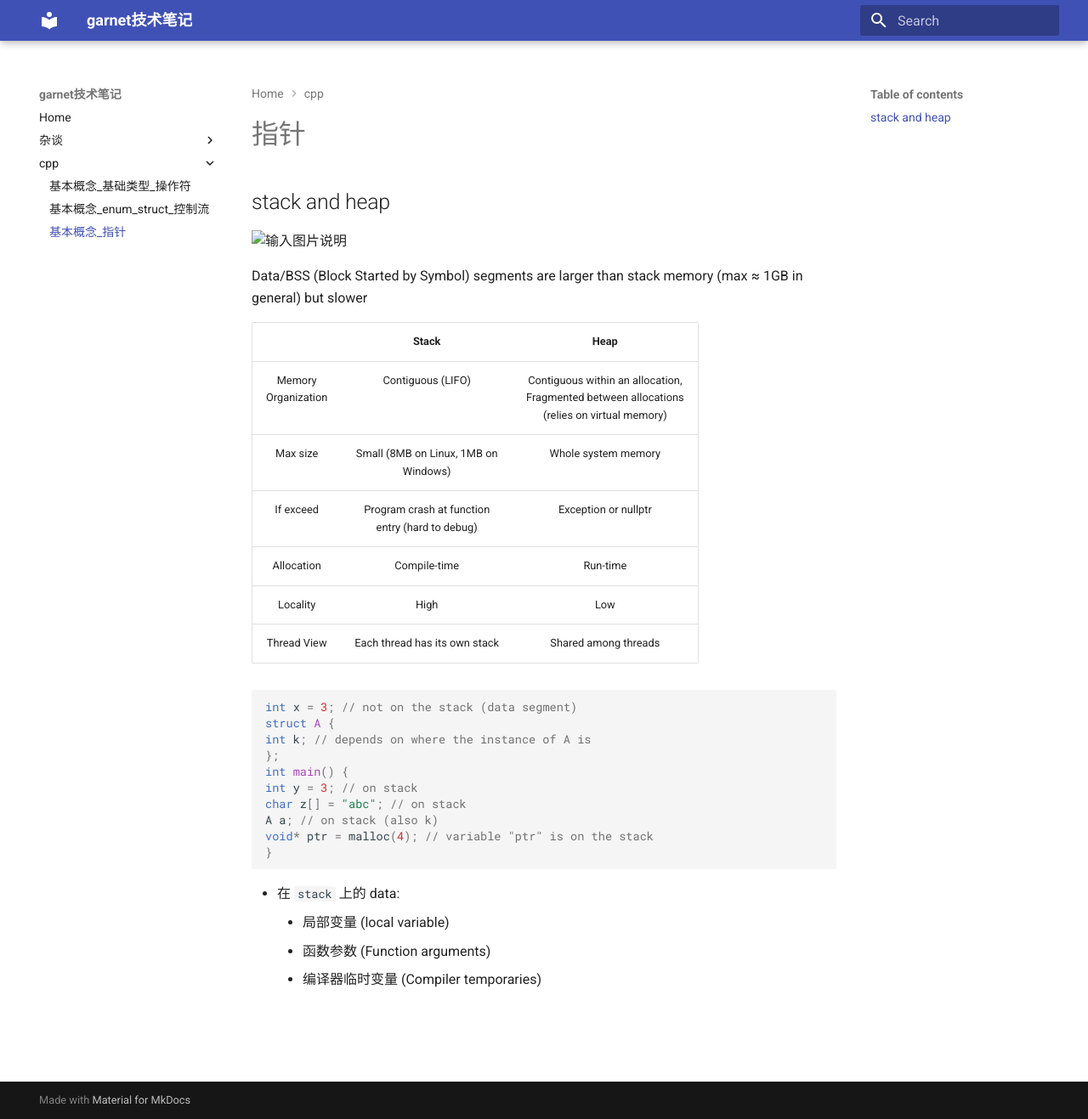
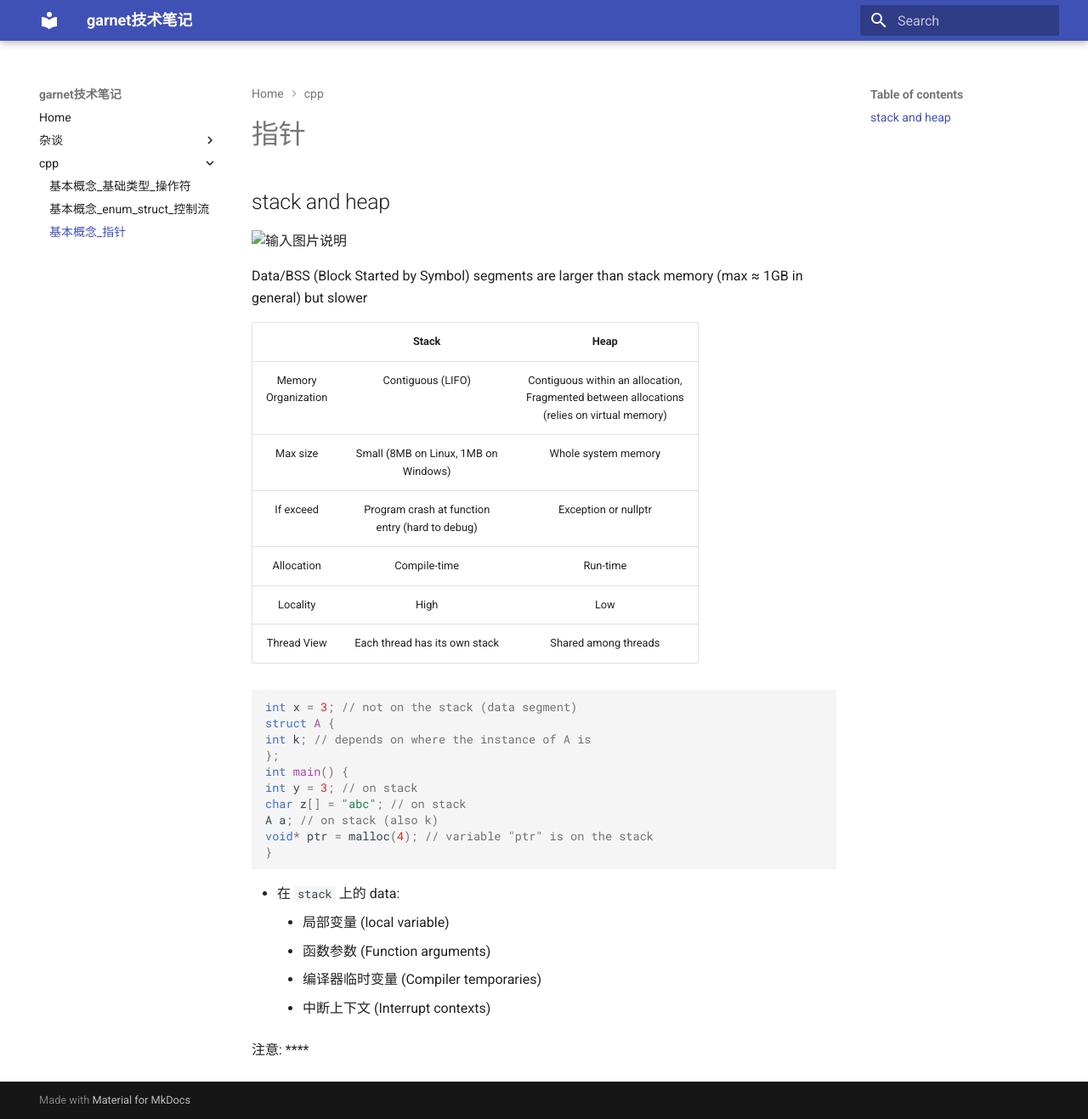
Before and after one commit to ymma98/technotes, an MkDocs documentation site: the page built from docs/cpp/基本概念_指针.md, in a window 1280 px wide and 1317 px high. Shown: the whole window at 85% size. Built offline with MkDocs 1.6.1 and Material for MkDocs 9.7.7, drawn with Linux system fonts in a browser that asks for light colours.

Commit message:
docs/cpp/基本概念_指针.md updated from https://stackedit.cn/

```diff
--- a/docs/cpp/基本概念_指针.md
+++ b/docs/cpp/基本概念_指针.md
@@ -34,7 +34,10 @@ void* ptr = malloc(4); // variable "ptr" is on the stack
 	* 局部变量 (local variable)
 	* 函数参数 (Function arguments)
 	* 编译器临时变量 (Compiler temporaries)
+	* 中断上下文 (Interrupt contexts)
+
+注意: ****
 <!--stackedit_data:
-eyJoaXN0b3J5IjpbLTE5MTA1NDQ3NDksLTEwMzgwOTIxODcsLT
+eyJoaXN0b3J5IjpbLTIxMzI4MzQxNjgsLTEwMzgwOTIxODcsLT
 E2NDExNDE5MjUsMTY2Mjg3OTE0XX0=
 -->
```
